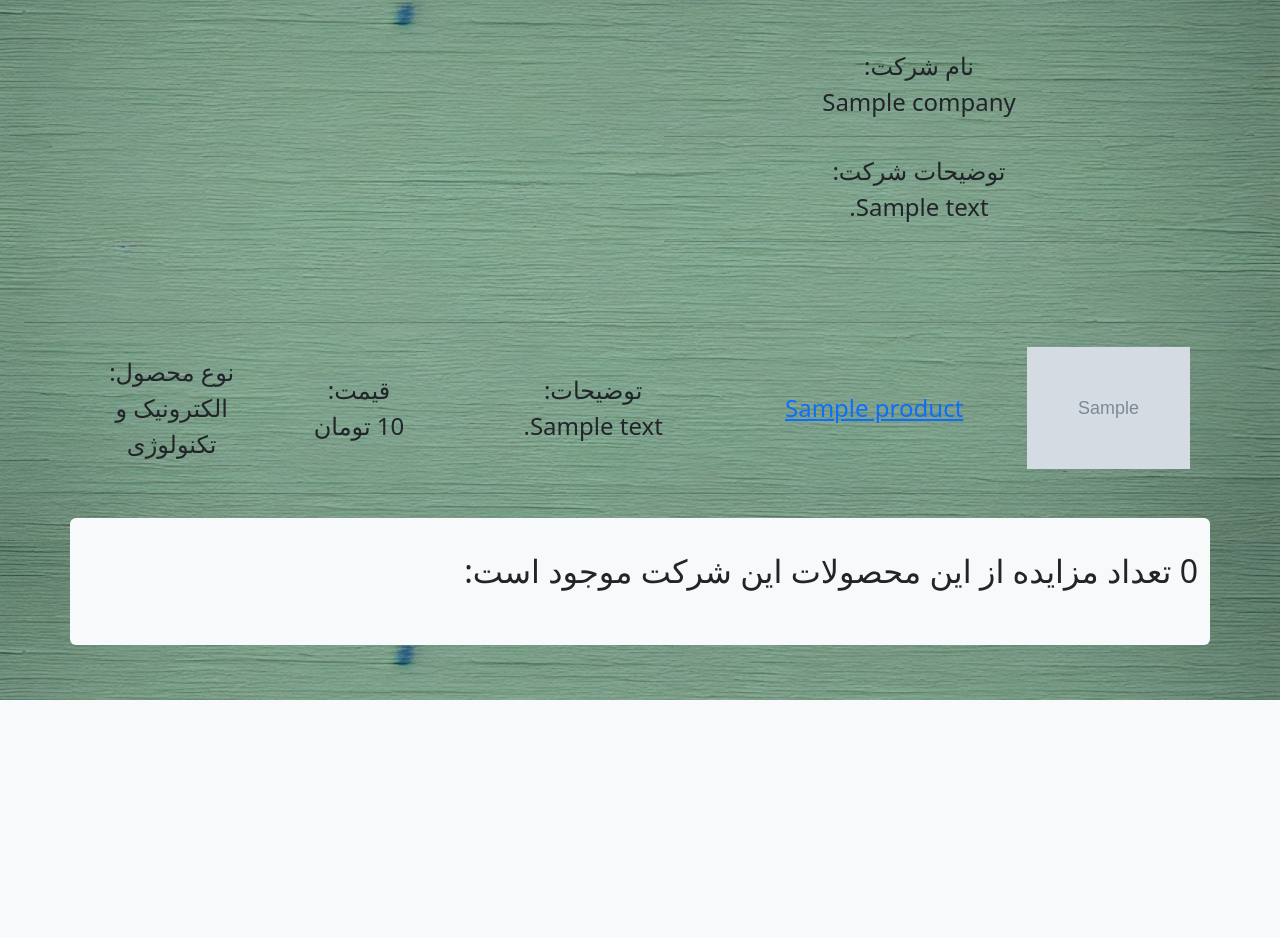
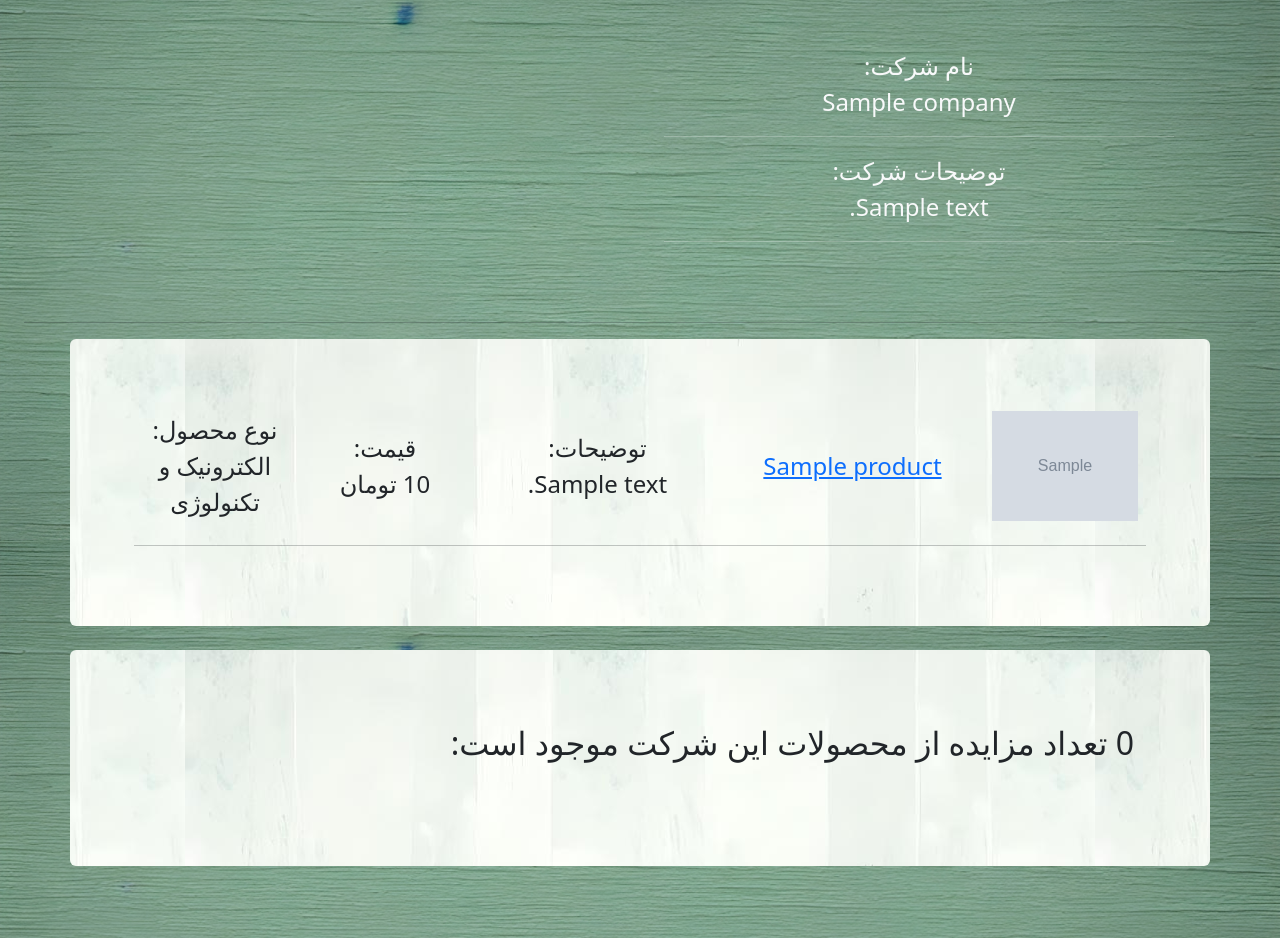
Before and after one commit to sina0k/auctioneer, a Django app: page /company/1/ in a window 1280 px wide. Shown: the part 100-1038 px from the top of the page. Before the commit the page ends 800 px from the top, so only its background shows below. Run offline with Django 3.2, Linux system fonts and the light colour scheme; tables that the repository leaves empty hold one stand-in row (values such as "Sample post"); grey boxes marked "Sample" are stand-in pictures.

Commit message:
auctions in product and company fixed

```diff
--- a/project/base/templates/base/company.html
+++ b/project/base/templates/base/company.html
@@ -3,7 +3,7 @@
 
 {% block content %}
 
-<div class="container p-4">
+<div class="container p-4 text-light">
     <div class="row">
         <div class="col-12 col-md-6 text-center p-4 fs-2">
             <div class="fs-4">نام شرکت: <br/> {{ company.name }}</div>
@@ -17,10 +17,10 @@
 
 <hr/>
 
-<div class="container">
+<div class="container mx-auto rounded background_auction">
 
     {% for p in products %}
-    <div class="row fs-4 text-center align-items-center p-2">
+    <div class="row fs-4 text-center align-items-center p-2 ">
         <div class="col-2"><a href=" {% url 'product' p.id %}">
             <img width="100%" height="100%"
                  src="{% if p.image %} /{{ p.image }} {% else %} {% static 'images/product.png' %} {% endif %}" alt="">
@@ -34,22 +34,41 @@
     {% endfor %}
 </div>
 
-<div class="container bg-light m-4 mx-auto rounded">
-    <br/>
-    <div class="row justify-content-center">
-        <div>
-            <div style="margin-top: 10px; margin-bottom: 10px;"><h2>{{ auctions.count }} تعداد مزایده از این محصولات این
-                شرکت موجود
+<!--<div class="container bg-light m-4 mx-auto rounded">-->
+<!--    <br/>-->
+<!--    <div class="row justify-content-center">-->
+<!--        <div>-->
+<!--            <div style="margin-top: 10px; margin-bottom: 10px;"><h2>{{ auctions.count }} تعداد مزایده از این محصولات این-->
+<!--                شرکت موجود-->
+<!--                است:</h2></span>-->
+<!--                <div style="margin-top: 20px; margin-bottom: 10px;" class="row">-->
+
+<!--                    <div class="row">-->
+<!--                        {% for auction in auctions %}-->
+<!--                        {% include "auction-card.html" with auction=auction %}-->
+<!--                        {% endfor %}-->
+<!--                    </div>-->
+<!--                </div>-->
+<!--            </div>-->
+<!--        </div>-->
+<!--    </div>-->
+<!--</div>-->
+
+
+<div class="container bg-light m-4 mx-auto rounded background_auction">
+
+    <div class="row justify-content-center rounded d-flex flex-column  m-auto">
+
+        <div style="margin-top: 10px; margin-bottom: 10px;"><h2>{{ auctions.count }} تعداد مزایده از محصولات این شرکت موجود
             است:</h2></span>
             <div style="margin-top: 20px; margin-bottom: 10px;" class="row">
-
-                    <div class="row">
                 {% for auction in auctions %}
                 {% include "auction-card.html" with auction=auction %}
                 {% endfor %}
             </div>
         </div>
     </div>
+
 </div>
 
 {% endblock content %}
--- a/project/static/styles/style.css
+++ b/project/static/styles/style.css
@@ -153,9 +153,6 @@ nav {
   background-size: 60%;
 }
 
-.custom-row {
-  max-width: 160%;
-}
 
 /*body, h1, h2, h3, p, img, a {*/
 /*  margin: 0;*/
```
Also changed, not shown: project/base/templates/base/product.html (+4 -4 lines). Lines whose indentation alone changed are shown as unchanged.
